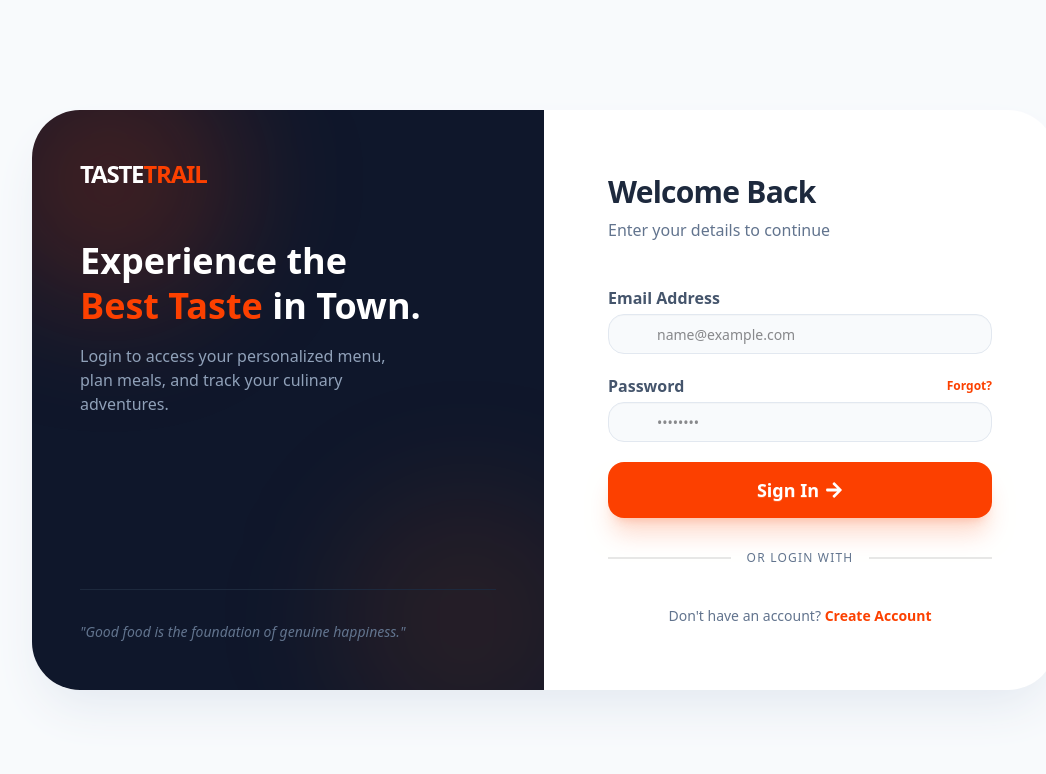
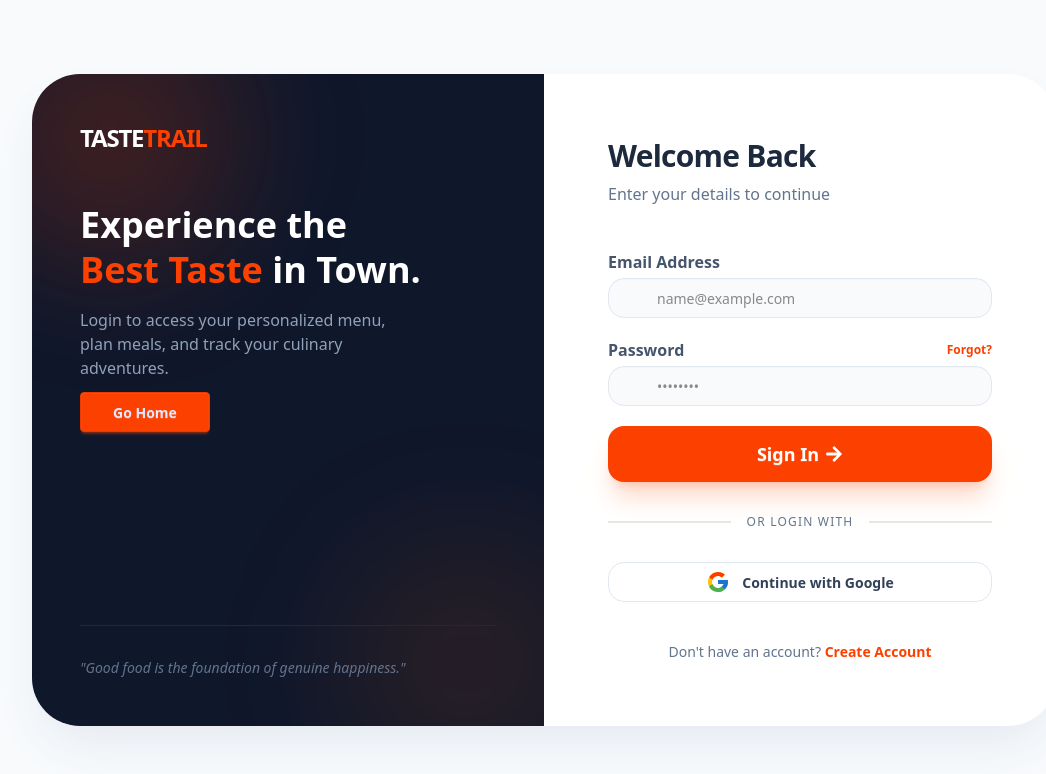
Before and after one commit to omor244/MealMind, a React (Vite) app: page /login in a window 1280 px wide. Shown: the top 774 px of the page, without its empty margins (96-1142 px from the left). Built offline with nearby package versions, Linux system fonts and the light colour scheme; no server answers.

Commit message:
add navber averter

```diff
--- a/src/Auth/Login/Login.jsx
+++ b/src/Auth/Login/Login.jsx
@@ -1,28 +1,29 @@
-import React from 'react';
+
 import { FaEnvelope, FaLock, FaArrowRight } from "react-icons/fa";
-import { Link, useNavigate } from 'react-router'; // React Router ব্যবহার করা হয়েছে
+import { Link,  useNavigate } from 'react-router';
 import axios from 'axios';
 import Swal from 'sweetalert2';
+import useAuth from "../../Hooks/useAuth";
+import SocialButton from "../../Hooks/Socialbutton";
 // import Socialbutton from '../Socialbutton/Socialbutton';
 
 const Login = () => {
     const navigate = useNavigate();
-
+    const { signIn } = useAuth()
     const handleLogin = async (e) => {
         e.preventDefault();
         const form = e.target;
         const email = form.email.value;
         const password = form.password.value;
 
-        const loginData = { email, password };
+
+
 
         try {
-            // আপনার ব্যাকএন্ড লগইন এপিআই কল (উদাহরণস্বরূপ)
-            const res = await axios.post('https://stack-food-server.vercel.app/login', loginData);
 
-            if (res.data.success || res.data.token) {
-                // টোকেন লোকাল স্টোরেজে সেভ করা (যদি JWT ব্যবহার করেন)
-                localStorage.setItem('access-token', res.data.token);
+           const  res = await  signIn(email, password)
+
+            if (res.user) {
 
                 Swal.fire({
                     title: "Successfully Login",
@@ -31,7 +32,6 @@ const Login = () => {
                     showConfirmButton: false
                 });
 
-                // ড্যাশবোর্ড বা হোমে রিডাইরেক্ট
                 navigate('/');
             } else {
                 Swal.fire("Error", "Invalid Email or Password!", "error");
@@ -46,7 +46,7 @@ const Login = () => {
         <div className="min-h-screen bg-[#f8fafc] flex items-center justify-center p-4">
             <div className="max-w-5xl w-full bg-white rounded-[2rem] md:rounded-[3rem] shadow-2xl shadow-slate-200 overflow-hidden flex flex-col md:flex-row">
 
-                {/* --- লেফট সাইড: ভিজ্যুয়াল সেকশন --- */}
+
                 <div className="md:w-1/2 bg-slate-900 relative p-8 md:p-12 flex flex-col justify-between text-white overflow-hidden">
                     {/* Background Patterns */}
                     <div className="absolute top-[-10%] left-[-10%] w-64 h-64 bg-primary/20 rounded-full blur-3xl"></div>
@@ -63,6 +63,7 @@ const Login = () => {
                         <p className="text-slate-400 mt-4 max-w-xs text-sm md:text-base">
                             Login to access your personalized menu, plan meals, and track your culinary adventures.
                         </p>
+                        <Link to={"/"} className='btn btn-primary px-8 mt-3'>Go Home</Link>
                     </div>
 
                     <div className="relative z-10 pt-8 border-t border-slate-800 mt-8 md:mt-0">
@@ -70,7 +71,7 @@ const Login = () => {
                     </div>
                 </div>
 
-                {/* --- রাইট সাইড: লগইন ফর্ম --- */}
+
                 <div className="flex-1 p-8 lg:p-16">
                     <div className="max-w-sm mx-auto">
                         <div className="mb-10 text-center md:text-left">
@@ -123,7 +124,7 @@ const Login = () => {
 
                         <div className="w-full mt-8">
                             <div className="divider text-slate-500 text-xs uppercase tracking-widest mb-8">Or login with</div>
-                            {/* <Socialbutton /> */}
+                         <SocialButton></SocialButton>
                         </div>
 
                         <p className="text-center mt-10 text-slate-500 text-sm font-medium">
--- a/src/Auth/Register/Register.jsx
+++ b/src/Auth/Register/Register.jsx
@@ -3,7 +3,9 @@ import { FaUser, FaEnvelope, FaLock, FaArrowRight } from "react-icons/fa";
 import { Link, useNavigate } from 'react-router';
 import Swal from 'sweetalert2';
 import useAuth from '../../Hooks/useAuth';
-import { AuthContext } from '../../Provider/Context/AuthContex';
+
+import { saveorupdateuser } from '../../Uitlity/Utility';
+import SocialButton from '../../Hooks/Socialbutton';
 
 
 
@@ -39,8 +41,7 @@ const Register = () => {
             name,
             email,
             password,
-            createdAt: new Date().toISOString(), // Standard ISO string
-            role: "user",
+
         };
 
 
@@ -48,18 +49,21 @@ const Register = () => {
 
         try {
 
-            const res = await createUser(email, password)
 
-            console.log(res)
+            const res = await saveorupdateuser(newUser)
 
-            if (res.user) {
-                const res = updateUserProfile(name, photo)
+
+            if (res.insertedId) {
+                await createUser(email, password)
+                await updateUserProfile(name, photo)
+
                 Swal.fire({
                     title: "Registration Successful!",
                     text: "Please login to continue.",
                     icon: "success",
                 });
                 navigate('/');
+
             }
         } catch (error) {
             Swal.fire({
@@ -74,7 +78,7 @@ const Register = () => {
         <div className="min-h-screen bg-[#f8fafc] flex items-center justify-center p-4">
             <div className="max-w-5xl w-full bg-white rounded-[2rem] md:rounded-[3rem] shadow-2xl shadow-slate-200 overflow-hidden flex flex-col md:flex-row-reverse">
 
-                {/* --- রাইট সাইড: ভিজ্যুয়াল সেকশন --- */}
+
                 <div className="md:w-1/2 bg-slate-900 relative p-8 md:p-12 flex flex-col justify-between text-white overflow-hidden">
                     <div className="absolute top-[-10%] right-[-10%] w-64 h-64 bg-orange-500/20 rounded-full blur-3xl"></div>
                     <div className="absolute bottom-[-10%] left-[-10%] w-64 h-64 bg-primary/10 rounded-full blur-3xl"></div>
@@ -159,8 +163,7 @@ const Register = () => {
 
                         <div className="w-full mt-8">
                             <div className="divider text-slate-500 text-xs uppercase tracking-widest mb-8">Or register with</div>
-                            {/* <Socialbutton /> */}
-                            google
+                           <SocialButton></SocialButton>
                         </div>
 
                         <p className="text-center mt-10 text-slate-500 text-sm font-medium">
--- /dev/null
+++ b/src/Components/Loading/Loading.jsx
@@ -0,0 +1,11 @@
+
+
+const Loading = () => {
+    return (
+        <div>
+
+        </div>
+    );
+};
+
+export default Loading;
--- a/src/Components/Navbar/Navbar.jsx
+++ b/src/Components/Navbar/Navbar.jsx
@@ -1,8 +1,10 @@
 import React from 'react';
 import { Link, NavLink } from 'react-router';
 import { FaUtensils, FaUserCircle } from 'react-icons/fa';
+import useAuth from '../../Hooks/useAuth';
 
 const Navbar = () => {
+    const { user, logOut, loading } = useAuth()
 
     const navLinks = (
         <>
@@ -41,6 +43,7 @@ const Navbar = () => {
         </>
     );
 
+
     return (
         <div className="navbar bg-white  shadow-md px-4 md:px-48 ">
 
@@ -73,25 +76,32 @@ const Navbar = () => {
 
             <div className="navbar-end gap-2">
 
-                <Link to="/login" className="btn btn-ghost text-slate-600 hidden sm:flex">Login</Link>
-                <Link to="/register" className="btn btn-primary text-white rounded-xl px-6 shadow-lg shadow-primary/20">
-                    Get Started
-                </Link>
 
-                {/* লগইন থাকলে প্রোফাইল আইকন (অপশনাল) */}
-                {/* <div className="dropdown dropdown-end">
+                {
+                    loading ? <> <span className='text-2xl'><FaUserCircle></FaUserCircle></span> </> : <>
+                        {user ? <>
+                            <div className="dropdown dropdown-end">
                                 <label tabIndex={0} className="btn btn-ghost btn-circle avatar border-2 border-primary">
                                     <div className="w-10 rounded-full">
-                            <img src="https://i.pravatar.cc/100" alt="profile" />
+                                        <img src={user?.photURL} alt="profile" />
                                     </div>
                                 </label>
                                 <ul tabIndex={0} className="mt-3 z-[1] p-2 shadow menu menu-sm dropdown-content bg-base-100 rounded-box w-52">
                                     <li><Link to="/profile">Profile</Link></li>
                                     <li><Link to="/dashboard">Dashboard</Link></li>
-                        <li><button className="text-red-500">Logout</button></li>
+                                    <li><button onClick={() => logOut()} className="text-red-500">Logout</button></li>
                                 </ul>
                             </div>
-                */}
+                        </>
+                            : <>
+                                <Link to="/login" className="btn btn-ghost text-slate-600 hidden sm:flex">Login</Link>
+                                <Link to="/register" className="btn btn-primary text-white rounded-xl px-6 shadow-lg shadow-primary/20">
+                                    Get Started
+                                </Link>
+                            </>}
+                    </>
+         }
+
             </div>
         </div>
     );
--- /dev/null
+++ b/src/Hooks/Socialbutton.jsx
@@ -0,0 +1,71 @@
+
+import { useNavigate, useLocation } from 'react-router';
+
+import { FcGoogle } from "react-icons/fc";
+import Swal from "sweetalert2";
+import useAuth from './useAuth';
+import { saveorupdateuser } from '../Uitlity/Utility';
+
+const SocialButton = () => {
+    const { signInWithGoogle, loading } = useAuth()
+    const navigate = useNavigate();
+    const location = useLocation();
+
+
+    const from = location.state?.pathname || "/";
+
+    const handleGoogleLogin = async () => {
+
+
+
+        try {
+
+            const result = await signInWithGoogle()
+            const user = result?.user
+
+
+            const res = await saveorupdateuser({ name: user.displayName, email: user.email, image: user.photoURL })
+            console.log(res)
+            if (result.user) {
+                Swal.fire({
+                    icon: 'success',
+                    title: 'Welcome to MealMind!',
+                    text: `Glad to see you, ${result.user.displayName.split(' ')[0]}!`,
+                    timer: 2000,
+                    showConfirmButton: false
+                });
+
+
+                navigate(from, { replace: true });
+            }
+        } catch (error) {
+            console.error("Login Error:", error.message);
+            Swal.fire({
+                icon: 'error',
+                title: 'Oops...',
+                text: 'Something went wrong with Google Login!',
+            });
+        }
+    };
+
+    return (
+        <div className="w-full">
+            <button
+                onClick={handleGoogleLogin}
+                className="btn btn-outline border-slate-200 hover:bg-slate-50 hover:border-slate-300 w-full py-3 rounded-2xl flex items-center justify-center gap-3 transition-all duration-300 normal-case font-bold text-slate-700"
+                disabled={loading}
+            >
+                {loading ? (
+                    <span className="loading loading-spinner loading-sm text-primary"></span>
+                ) : (
+                    <>
+                        <FcGoogle className="text-2xl" />
+                        <span>Continue with Google</span>
+                    </>
+                )}
+            </button>
+        </div>
+    );
+};
+
+export default SocialButton;
--- /dev/null
+++ b/src/Uitlity/Utility.js
@@ -0,0 +1,10 @@
+import axios from "axios"
+
+
+export const saveorupdateuser = async (userdata) => {
+
+
+    const { data } = await axios.post('http://localhost:3000/users', userdata)
+
+    return data
+}
```
Lines whose indentation alone changed are shown as unchanged.
